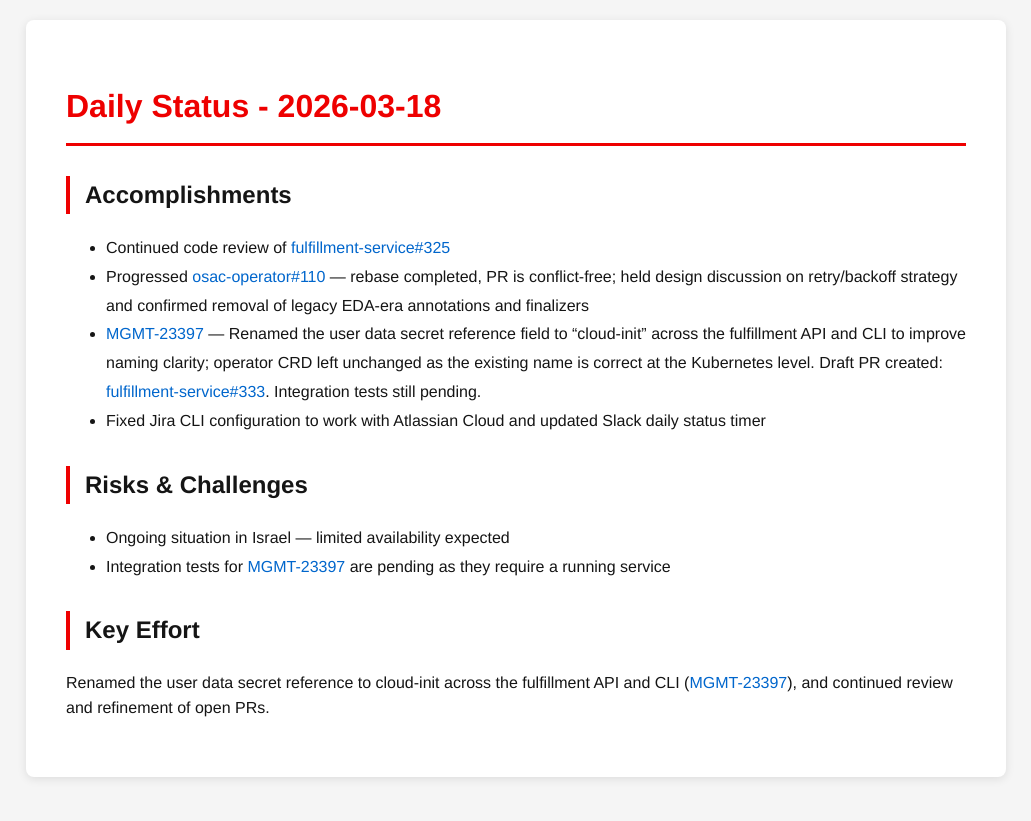
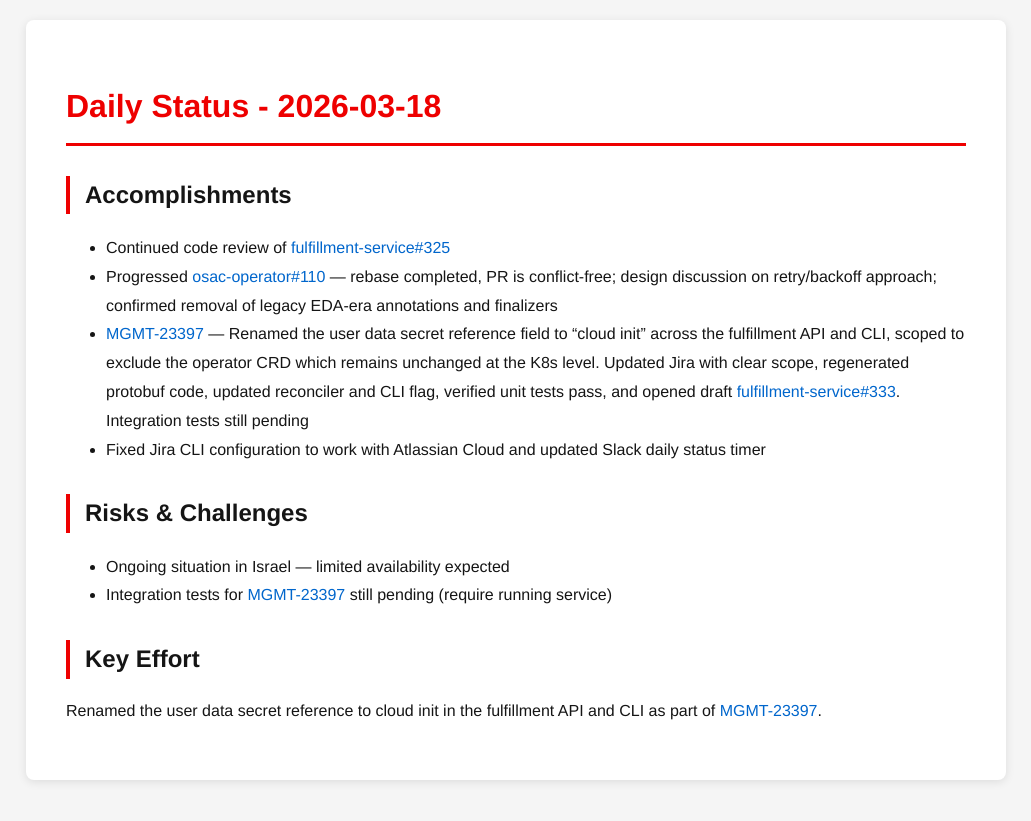
Before and after one commit to tzvatot/daily-status, a Jekyll site: the page built from 2026-03-18.md, in a window 1280 px wide. Shown: the top 821 px of the page, without its empty margins (124-1155 px from the left). Built offline with Jekyll 4.4.1, drawn with Linux system fonts in a browser that asks for light colours.

Commit message:
Daily status update - 2026-03-18

```diff
--- a/2026-03-18.md
+++ b/2026-03-18.md
@@ -8,13 +8,13 @@
 
 ## Accomplishments
 - Continued code review of [fulfillment-service#325](https://github.com/osac-project/fulfillment-service/pull/325)
-- Progressed [osac-operator#110](https://github.com/osac-project/osac-operator/pull/110) — rebase completed, PR is conflict-free; held design discussion on retry/backoff strategy and confirmed removal of legacy EDA-era annotations and finalizers
-- [MGMT-23397](https://issues.redhat.com/browse/MGMT-23397) — Renamed the user data secret reference field to "cloud-init" across the fulfillment API and CLI to improve naming clarity; operator CRD left unchanged as the existing name is correct at the Kubernetes level. Draft PR created: [fulfillment-service#333](https://github.com/osac-project/fulfillment-service/pull/333). Integration tests still pending.
+- Progressed [osac-operator#110](https://github.com/osac-project/osac-operator/pull/110) — rebase completed, PR is conflict-free; design discussion on retry/backoff approach; confirmed removal of legacy EDA-era annotations and finalizers
+- [MGMT-23397](https://issues.redhat.com/browse/MGMT-23397) — Renamed the user data secret reference field to "cloud init" across the fulfillment API and CLI, scoped to exclude the operator CRD which remains unchanged at the K8s level. Updated Jira with clear scope, regenerated protobuf code, updated reconciler and CLI flag, verified unit tests pass, and opened draft [fulfillment-service#333](https://github.com/osac-project/fulfillment-service/pull/333). Integration tests still pending
 - Fixed Jira CLI configuration to work with Atlassian Cloud and updated Slack daily status timer
 
 ## Risks & Challenges
 - Ongoing situation in Israel — limited availability expected
-- Integration tests for [MGMT-23397](https://issues.redhat.com/browse/MGMT-23397) are pending as they require a running service
+- Integration tests for [MGMT-23397](https://issues.redhat.com/browse/MGMT-23397) still pending (require running service)
 
 ## Key Effort
-Renamed the user data secret reference to cloud-init across the fulfillment API and CLI ([MGMT-23397](https://issues.redhat.com/browse/MGMT-23397)), and continued review and refinement of open PRs.
+Renamed the user data secret reference to cloud init in the fulfillment API and CLI as part of [MGMT-23397](https://issues.redhat.com/browse/MGMT-23397).
```
